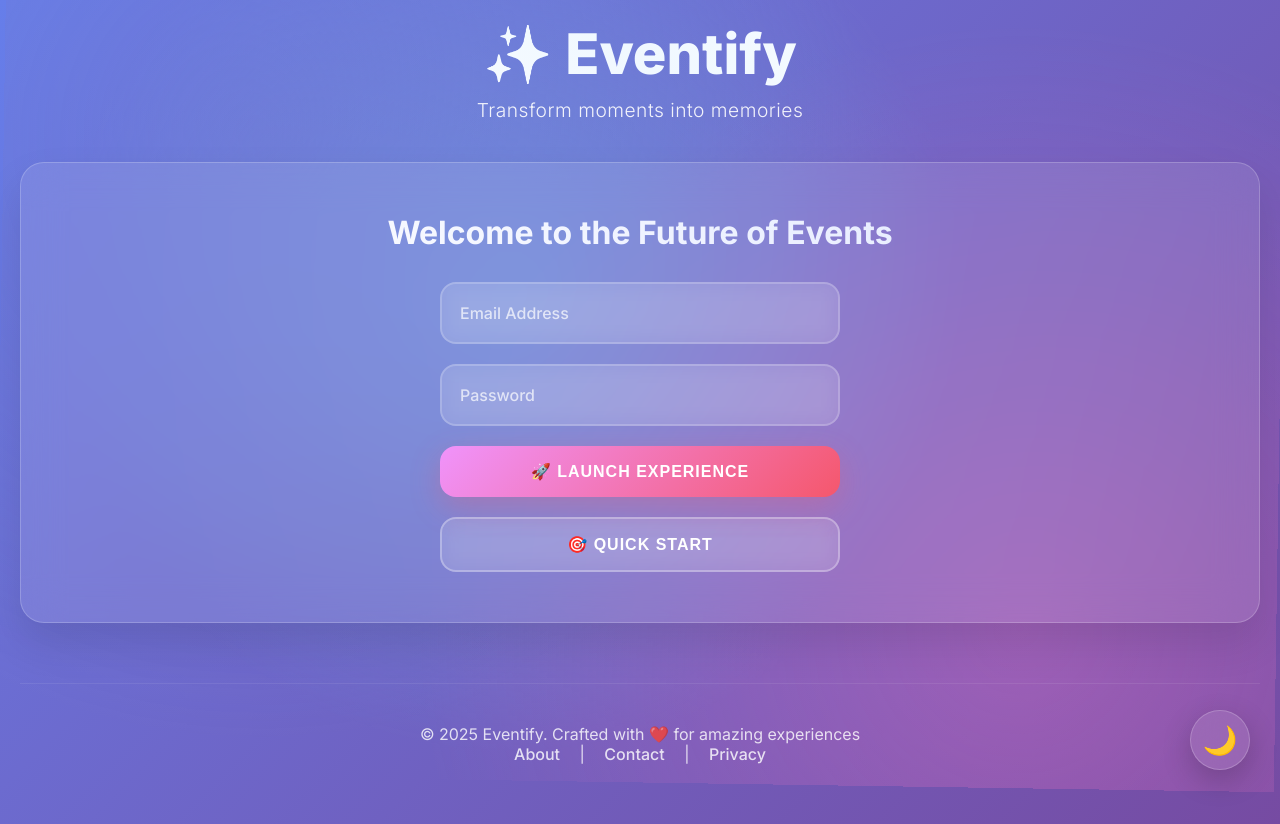
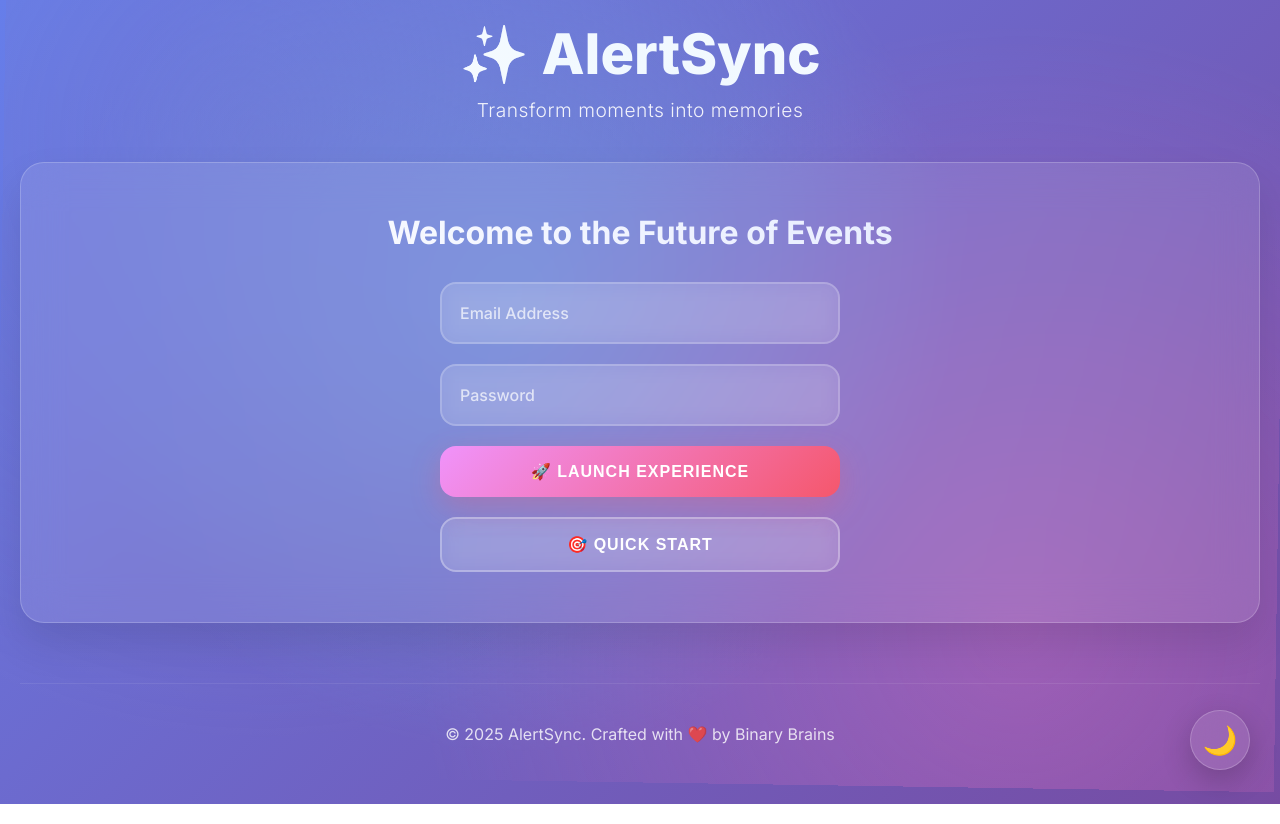
Before and after one commit to surajmandal7/Binary_brains_WakeMe, a plain HTML site: page three.html in a window 1280 px wide. Drawn offline with Linux system fonts and the light colour scheme.

Commit message:
Update three.html

```diff
--- a/three.html
+++ b/three.html
@@ -849,7 +849,7 @@
 <body>
     <div class="container">
         <div class="header">
-            <div class="logo">✨ Eventify</div>
+            <div class="logo">✨ AlertSync</div>
             <div class="tagline">Transform moments into memories</div>
         </div>
 
@@ -931,12 +931,8 @@
         </div>
 
         <div class="footer">
-            <p>&copy; 2025 Eventify. Crafted with ❤️ for amazing experiences</p>
-            <p>
-                <a href="#about">About</a> |
-                <a href="#contact">Contact</a> |
-                <a href="#privacy">Privacy</a>
-            </p>
+            <p>&copy; 2025 AlertSync. Crafted with ❤️ by Binary Brains</p>
+
         </div>
     </div>
 
```
